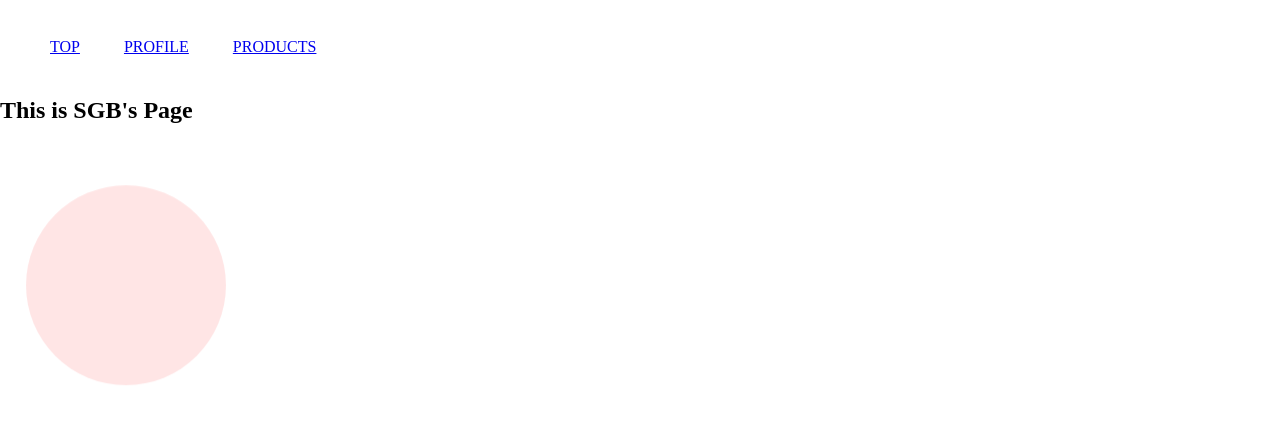
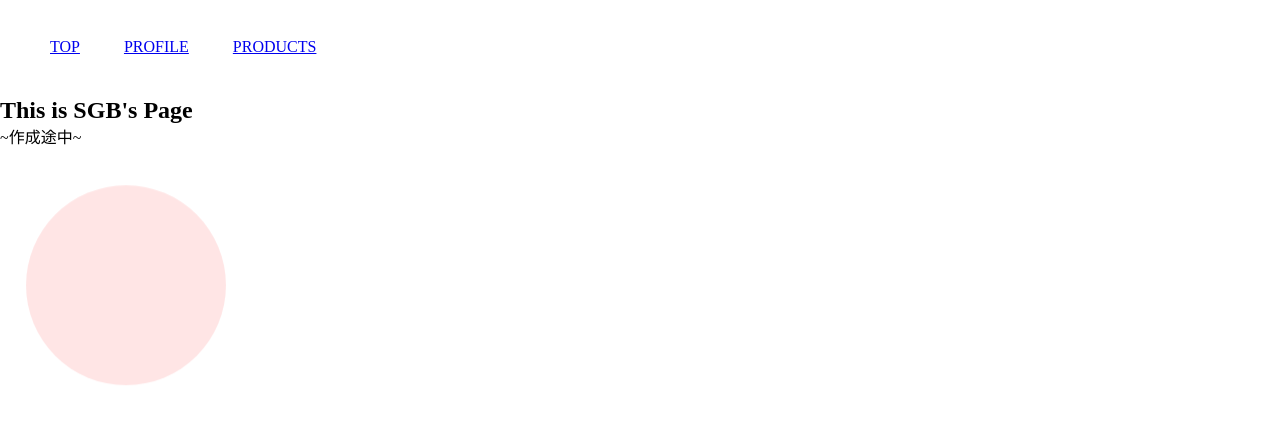
Before and after one commit to SGB-w064/sgb-w064.github.io, a plain HTML site: page index.html in a window 1280 px wide. Shown: the part 49-472 px from the top of the page. Drawn offline with Linux system fonts and the light colour scheme.

Commit message:
中途半端であることを明記

```diff
--- a/index.html
+++ b/index.html
@@ -36,4 +36,5 @@
     <!--BackGroundAnimationEnd-->
 
     <h2>This is SGB's Page</h2>
+    ~作成途中~
 </body>
```
